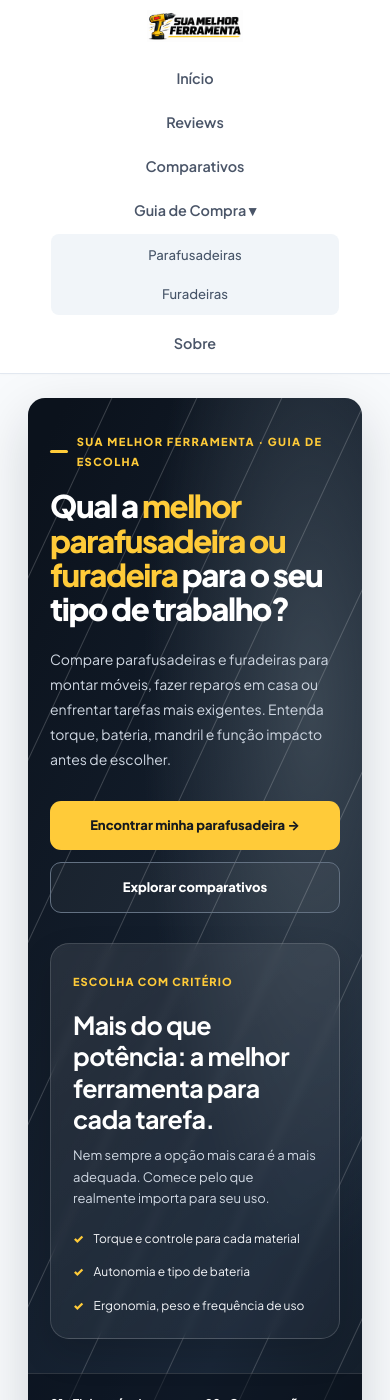
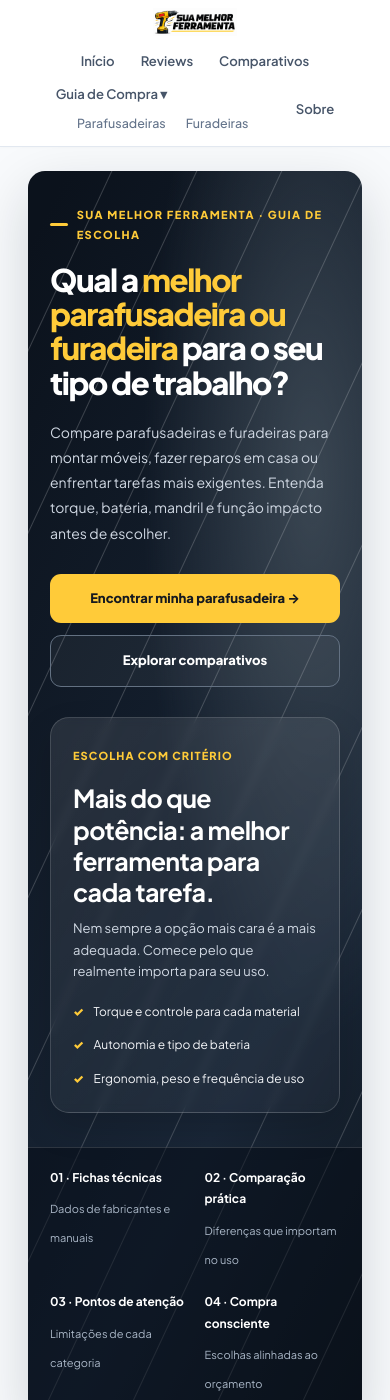
Before and after one commit to membroequipe/SiteReview, a Jekyll site: the page built from index.html, in a window 390 px wide and 1400 px high. Built offline with Jekyll 4.4.1, drawn with Linux system fonts in a browser that asks for light colours.

Commit message:
Update style.css

```diff
--- a/assets/css/style.css
+++ b/assets/css/style.css
@@ -686,18 +686,18 @@ body.home-page .site-content {
 }
 
 /* =========================================
-   10. AJUSTES RESPONSIVOS MOBILE
+   10. AJUSTES RESPONSIVOS MOBILE (COMPACTO)
    ========================================= */
 @media screen and (max-width: 768px) {
   .site-header-container {
     flex-direction: column !important;
     align-items: center !important;
-    padding: 10px 15px !important;
-    gap: 10px !important;
+    padding: 8px 12px !important;
+    gap: 6px !important;
   }
 
   .site-logo-img {
-    height: 32px !important;
+    height: 28px !important;
     width: auto !important;
   }
 
@@ -705,52 +705,50 @@ body.home-page .site-content {
     width: 100% !important;
   }
 
-  /* Organiza os itens do menu em coluna centralizada no mobile */
+  /* Organiza os links em uma grelha compacta de duas linhas */
   .site-nav ul {
     display: flex !important;
-    flex-direction: column !important;
-    align-items: center !important;
+    flex-wrap: wrap !important;
     justify-content: center !important;
-    gap: 6px !important;
+    gap: 4px 10px !important;
     padding: 0 !important;
-    margin: 8px auto 0 auto !important;
+    margin: 4px 0 0 0 !important;
     list-style: none !important;
   }
 
   .site-nav li {
     margin: 0 !important;
-    width: 100% !important;
-    text-align: center !important;
   }
 
   .site-nav a {
-    font-size: 0.9rem !important;
-    padding: 6px 12px !important;
-    display: inline-block !important;
+    font-size: 0.82rem !important;
+    padding: 4px 8px !important;
+    color: #475569 !important;
   }
 
-  /* Comportamento limpo e centralizado para o Submenu/Dropdown no mobile */
+  /* Submenu limpo e discreto (sem caixa grande) */
   .site-nav .dropdown-menu {
     position: static !important;
     display: flex !important;
-    flex-direction: column !important;
+    flex-direction: row !important; /* Coloca Parafusadeiras e Furadeiras lado a lado */
+    justify-content: center !important;
+    gap: 12px !important;
+    background: transparent !important;
     box-shadow: none !important;
     border: none !important;
-    background-color: #f1f5f9 !important; /* Fundo suave para destacar os subitens */
-    border-radius: 8px !important;
-    padding: 4px 0 !important;
-    margin: 4px auto !important;
-    width: 80% !important;
+    padding: 2px 0 !important;
+    margin: 0 auto !important;
+    width: 100% !important;
   }
 
   .site-nav .dropdown-menu li {
-    width: 100% !important;
+    width: auto !important;
   }
 
   .site-nav .dropdown-menu a {
-    font-size: 0.82rem !important;
-    color: #475569 !important;
-    padding: 5px 10px !important;
+    font-size: 0.78rem !important;
+    color: #64748b !important;
+    padding: 2px 4px !important;
   }
 
   /* Reduz margens de títulos no mobile */
@@ -775,11 +773,11 @@ body.home-page .site-content {
   display: block;
   width: 100%;
   height: 180px;
-  background-color: #f1f5f9; /* Fundo cinza claro elegante para a área da imagem */
+  background-color: #f1f5f9;
   border-radius: 8px 8px 0 0;
   overflow: hidden;
   text-decoration: none;
-  color: #334155 !important; /* Força a cor do texto/alt para cinza escuro visível */
+  color: #334155 !important;
   font-size: 0.85rem;
 }
 
@@ -788,9 +786,8 @@ body.home-page .site-content {
   height: 100%;
   object-fit: cover;
   display: block;
-  color: #334155; /* Cor do texto alternativo caso falhe o carregamento */
+  color: #334155;
 }
-
 
 /* =========================================
    11. HOME INDEX
```
